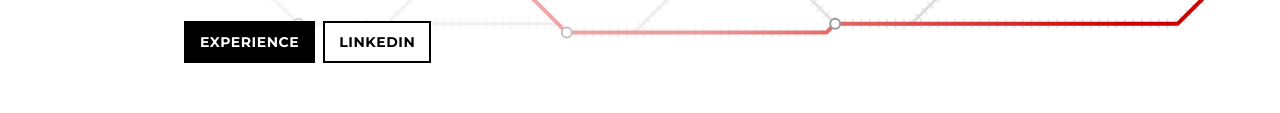
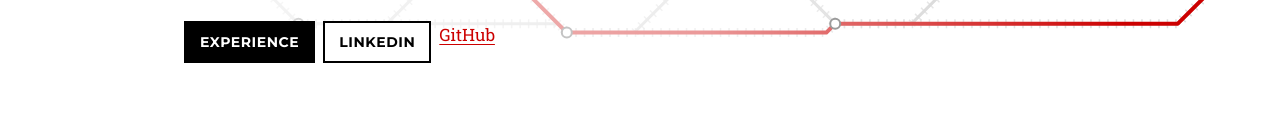
Before and after one commit to jcslalonde/jcslalonde.github.io, a plain HTML site: page index.html in a window 1280 px wide. Shown: the part 465-578 px from the top of the page. Drawn offline with Linux system fonts and the light colour scheme.

Commit message:
Update index.html

```diff
--- a/index.html
+++ b/index.html
@@ -147,6 +147,7 @@ footer .wrap{display:flex;justify-content:space-between;gap:16px;flex-wrap:wrap}
     <div class="links">
       <a class="btn" href="#experience">Experience</a>
       <a class="btn alt" href="https://www.linkedin.com/in/julian-lalonde">LinkedIn</a>
+      <a href="https://github.com/jcslalonde" class="button" target="_blank">GitHub</a>
     </div>
   </div>
 </header>
```
